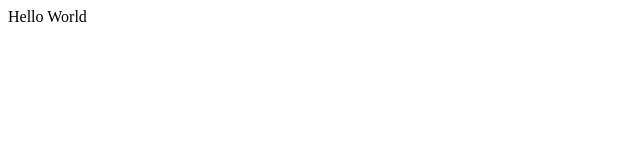
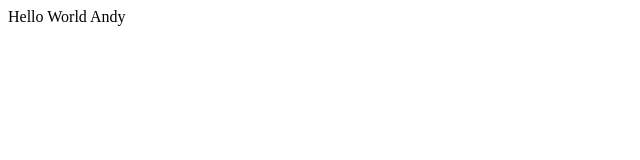
Before and after one commit to andyngky6/MyFirstProject, a plain HTML site: page index.html in a window 1280 px wide. Shown: the full height of the page, 0-640 px from the left. Drawn offline with Linux system fonts and the light colour scheme.

Commit message:
my second commit

```diff
--- a/index.html
+++ b/index.html
@@ -4,7 +4,7 @@
  <meta charset="utf-8">
  <title>Chapter 2</title>
  <body>
- <p>Hello World</p>
+ <p>Hello World Andy</p>
  </body>
  </head>
  </html>
```
